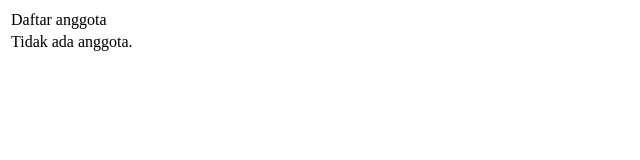
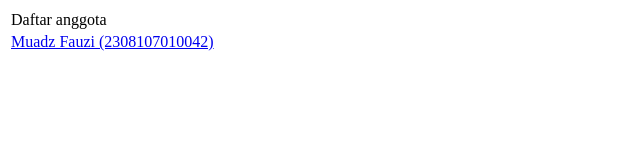
Before and after one commit to MuadzFauzi/SINF2020_2025_B_RecycleSmart, a plain HTML site: page index.html in a window 1280 px wide. Shown: the whole page, without its empty margins (0-640 px from the left). Drawn offline with Linux system fonts and the light colour scheme.

Commit message:
Update index.html

```diff
--- a/index.html
+++ b/index.html
@@ -6,7 +6,7 @@
   <body>
     <table border-"0">
       <tr><td>Daftar anggota</td></tr>
-      <tr><td>Tidak ada anggota.</td></tr>
+      <tr><td><a href="2308107010042.html"> Muadz Fauzi (2308107010042)</a></td></tr>
     </table>
   </body>
 </html>
```
